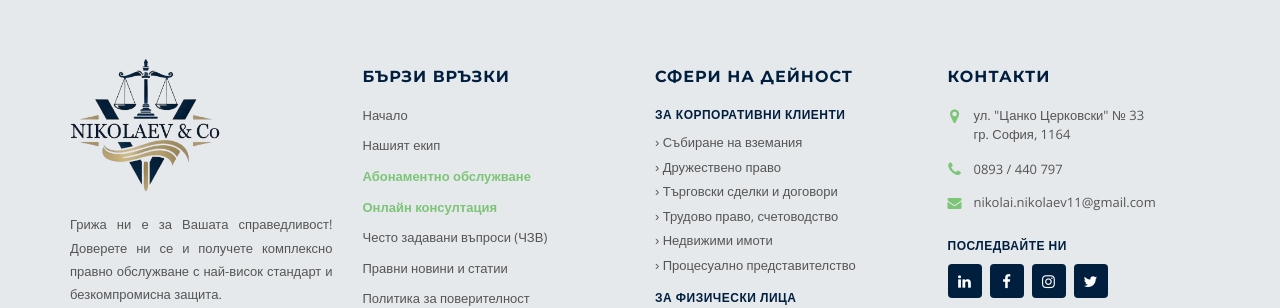
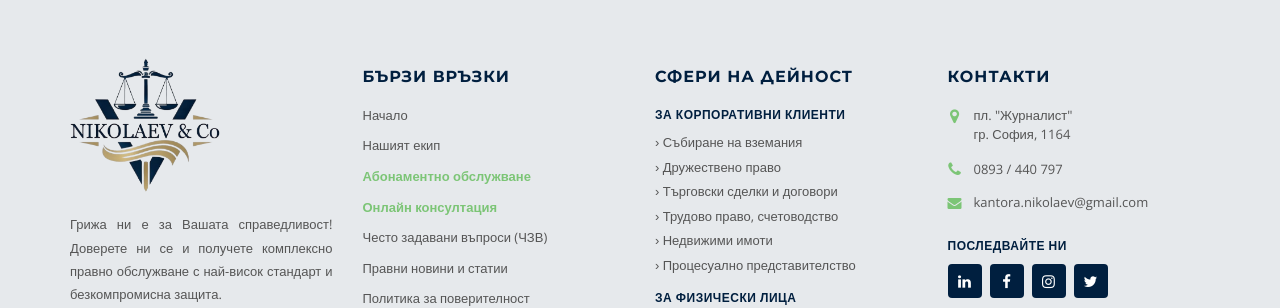
Before and after one commit to NikolaiNikolaev/law-page, a Jekyll site: the page built from novini/arhiv.html, in a window 1280 px wide and 900 px high, scrolled down 1850 px. Shown: the part 328-636 px from the top of the window. Built offline with Jekyll 4.4.1, drawn with Linux system fonts in a browser that asks for light colours.

Commit message:
Update footer.html

```diff
--- a/_includes/footer.html
+++ b/_includes/footer.html
@@ -61,7 +61,7 @@
 
                 <div style="display: flex; align-items: flex-start; margin-bottom: 15px; font-size: 13px; color: #555;">
                     <i class="fa fa-map-marker" style="color: #7cc576; font-size: 16px; margin-right: 12px; margin-top: 2px; width: 14px; text-align: center;"></i>
-                    <span style="line-height: 1.5;">ул. "Цанко Церковски" № 33<br>гр. София, 1164</span>
+                    <span style="line-height: 1.5;">пл. "Журналист"<br>гр. София, 1164</span>
                 </div>
                 <div style="display: flex; align-items: center; margin-bottom: 15px; font-size: 13px; color: #555;">
                     <i class="fa fa-phone" style="color: #7cc576; font-size: 16px; margin-right: 12px; width: 14px; text-align: center;"></i>
@@ -69,7 +69,7 @@
                 </div>
                 <div style="display: flex; align-items: center; margin-bottom: 25px; font-size: 13px; color: #555;">
                     <i class="fa fa-envelope" style="color: #7cc576; font-size: 14px; margin-right: 12px; width: 14px; text-align: center;"></i>
-                    <span>nikolai.nikolaev11@gmail.com</span>
+                    <span>kantora.nikolaev@gmail.com</span>
                 </div>
 
                 <span style="display: block; color: #001F3F; font-size: 12px; font-weight: 700; text-transform: uppercase; margin-bottom: 10px; letter-spacing: 0.5px;">Последвайте ни</span>
```
